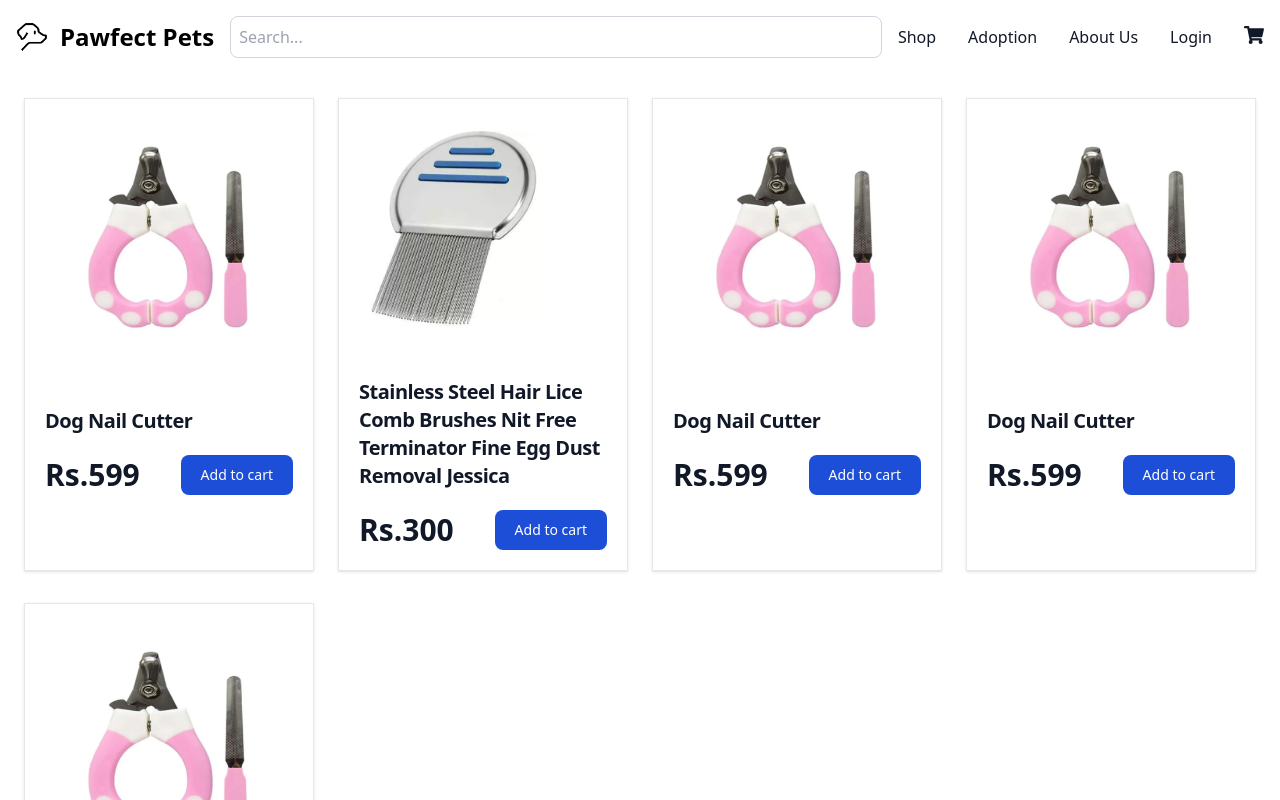
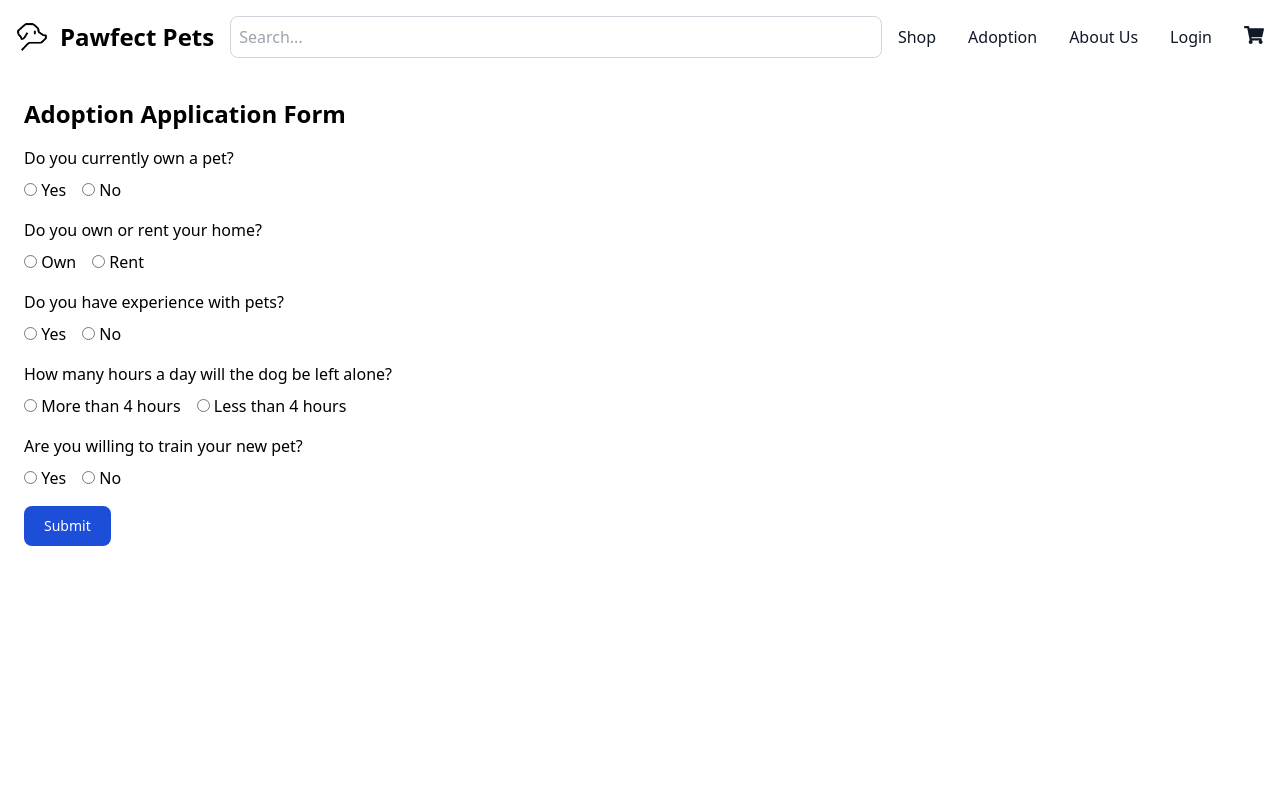
Before and after one commit to diyakhadgi/Pawfect-Pets, a React (Vite) app in the folder frontend/: page /adoption in a window 1280 px wide. Shown: the top 800 px of the page. Built offline with nearby package versions, Linux system fonts and the light colour scheme.

Commit message:
Made a adoption form

```diff
--- a/frontend/src/pages/Adoption.jsx
+++ b/frontend/src/pages/Adoption.jsx
@@ -1,175 +1,197 @@
-import React from "react";
+import React, { useState } from "react";
 import Navbar from "../components/Navbar";
-import nailcutter from "../assets/accessories/nailcutter.webp";
-import lice from "../assets/accessories/lice.webp";
 
-const Accessories = () => {
+const AdoptionForm = () => {
+  const [formData, setFormData] = useState({
+    ownsPet: "",
+    homeType: "",
+    experience: "",
+    timeAtHome: "",
+    willingToTrain: "",
+  });
+
+  const [canSeePets, setCanSeePets] = useState(false);
+
+  const handleChange = (e) => {
+    const { name, value } = e.target;
+    setFormData((prevData) => ({
+      ...prevData,
+      [name]: value,
+    }));
+  };
+
+  const handleSubmit = (e) => {
+    e.preventDefault();
+    console.log("Form Data:", formData); // Debugging: log the form data
+
+    // Check conditions for showing pets
+    const isEligible =
+      formData.ownsPet === "yes" &&
+      formData.homeType === "own" &&
+      formData.experience === "yes" &&
+      formData.timeAtHome === "moreThan4Hours" &&
+      formData.willingToTrain === "yes";
+
+    console.log("Is Eligible:", isEligible); // Debugging: log eligibility check result
+
+    setCanSeePets(isEligible);
+  };
+
   return (
     <>
       <Navbar />
-      <div class="grid grid-cols-1 sm:grid-cols-2 md:grid-cols-3 lg:grid-cols-4 gap-6 p-6">
-        <div class="mr-2 mb-2 w-full max-w-sm bg-white border border-gray-200  shadow dark:bg-gray-200 dark:border-gray-200">
-          <a href="#">
-            <img
-              class="p-8 rounded-t-lg"
-              src={nailcutter}
-              alt="product image"
-              width="100%"
-              height="auto"
-            />
-          </a>
-          <div class="px-5 pb-5">
-            <div class="py-5">
-              <a href="#">
-                <h5 class="text-xl font-semibold tracking-tight text-gray-900 dark:text-zinc-900">
-                  Dog Nail Cutter
-                </h5>
-              </a>
-            </div>
-            <div class="flex items-center justify-between">
-              <span class="text-3xl font-bold text-gray-900 dark:text-zinc-900">
-                Rs.599
-              </span>
-              <a
-                href="#"
-                class="text-white bg-blue-700 hover:bg-blue-800 focus:ring-4 focus:outline-none focus:ring-blue-300 font-medium rounded-lg text-sm px-5 py-2.5 text-center dark:bg-blue-600 dark:hover:bg-blue-700 dark:focus:ring-blue-800"
-              >
-                Add to cart
-              </a>
-            </div>
+      <div className="p-6">
+        <h2 className="text-2xl font-bold mb-4">Adoption Application Form</h2>
+        <form onSubmit={handleSubmit}>
+          <div className="mb-4">
+            <label className="block mb-2">
+              Do you currently own a pet?
+            </label>
+            <label>
+              <input
+                type="radio"
+                name="ownsPet"
+                value="yes"
+                onChange={handleChange}
+                required
+              />{" "}
+              Yes
+            </label>
+            <label className="ml-4">
+              <input
+                type="radio"
+                name="ownsPet"
+                value="no"
+                onChange={handleChange}
+                required
+              />{" "}
+              No
+            </label>
           </div>
-        </div>
 
-        <div class="mr-2 mb-2 w-full max-w-sm bg-white border border-gray-200  shadow dark:bg-gray-200 dark:border-gray-200">
-          <a href="#">
-            <img
-              class="p-8 rounded-t-lg"
-              src={lice}
-              alt="product image"
-              width="80%"
-              height="auto"
-            />
-          </a>
-          <div class="px-5 pb-5">
-            <div class="py-5">
-              <a href="#">
-                <h5 class="text-xl font-semibold tracking-tight text-gray-900 dark:text-zinc-900">
-                Stainless Steel Hair Lice Comb Brushes Nit Free Terminator Fine Egg Dust Removal Jessica
-                </h5>
-              </a>
-            </div>
-            <div class="flex items-center justify-between">
-              <span class="text-3xl font-bold text-gray-900 dark:text-zinc-900">
-                Rs.300
-              </span>
-              <a
-                href="#"
-                class="text-white bg-blue-700 hover:bg-blue-800 focus:ring-4 focus:outline-none focus:ring-blue-300 font-medium rounded-lg text-sm px-5 py-2.5 text-center dark:bg-blue-600 dark:hover:bg-blue-700 dark:focus:ring-blue-800"
-              >
-                Add to cart
-              </a>
-            </div>
+          <div className="mb-4">
+            <label className="block mb-2">Do you own or rent your home?</label>
+            <label>
+              <input
+                type="radio"
+                name="homeType"
+                value="own"
+                onChange={handleChange}
+                required
+              />{" "}
+              Own
+            </label>
+            <label className="ml-4">
+              <input
+                type="radio"
+                name="homeType"
+                value="rent"
+                onChange={handleChange}
+                required
+              />{" "}
+              Rent
+            </label>
           </div>
-        </div>
 
-        <div class="mr-2 mb-2 w-full max-w-sm bg-white border border-gray-200  shadow dark:bg-gray-200 dark:border-gray-200">
-          <a href="#">
-            <img
-              class="p-8 rounded-t-lg"
-              src={nailcutter}
-              alt="product image"
-              width="100%"
-              height="auto"
-            />
-          </a>
-          <div class="px-5 pb-5">
-            <div class="py-5">
-              <a href="#">
-                <h5 class="text-xl font-semibold tracking-tight text-gray-900 dark:text-zinc-900">
-                  Dog Nail Cutter
-                </h5>
-              </a>
-            </div>
-            <div class="flex items-center justify-between">
-              <span class="text-3xl font-bold text-gray-900 dark:text-zinc-900">
-                Rs.599
-              </span>
-              <a
-                href="#"
-                class="text-white bg-blue-700 hover:bg-blue-800 focus:ring-4 focus:outline-none focus:ring-blue-300 font-medium rounded-lg text-sm px-5 py-2.5 text-center dark:bg-blue-600 dark:hover:bg-blue-700 dark:focus:ring-blue-800"
-              >
-                Add to cart
-              </a>
-            </div>
+          <div className="mb-4">
+            <label className="block mb-2">Do you have experience with pets?</label>
+            <label>
+              <input
+                type="radio"
+                name="experience"
+                value="yes"
+                onChange={handleChange}
+                required
+              />{" "}
+              Yes
+            </label>
+            <label className="ml-4">
+              <input
+                type="radio"
+                name="experience"
+                value="no"
+                onChange={handleChange}
+                required
+              />{" "}
+              No
+            </label>
           </div>
-        </div>
 
-        <div class="mr-2 mb-2 w-full max-w-sm bg-white border border-gray-200  shadow dark:bg-gray-200 dark:border-gray-200">
-          <a href="#">
-            <img
-              class="p-8 rounded-t-lg"
-              src={nailcutter}
-              alt="product image"
-              width="100%"
-              height="auto"
-            />
-          </a>
-          <div class="px-5 pb-5">
-            <div class="py-5">
-              <a href="#">
-                <h5 class="text-xl font-semibold tracking-tight text-gray-900 dark:text-zinc-900">
-                  Dog Nail Cutter
-                </h5>
-              </a>
-            </div>
-            <div class="flex items-center justify-between">
-              <span class="text-3xl font-bold text-gray-900 dark:text-zinc-900">
-                Rs.599
-              </span>
-              <a
-                href="#"
-                class="text-white bg-blue-700 hover:bg-blue-800 focus:ring-4 focus:outline-none focus:ring-blue-300 font-medium rounded-lg text-sm px-5 py-2.5 text-center dark:bg-blue-600 dark:hover:bg-blue-700 dark:focus:ring-blue-800"
-              >
-                Add to cart
-              </a>
-            </div>
+          <div className="mb-4">
+            <label className="block mb-2">
+              How many hours a day will the dog be left alone?
+            </label>
+            <label>
+              <input
+                type="radio"
+                name="timeAtHome"
+                value="moreThan4Hours"
+                onChange={handleChange}
+                required
+              />{" "}
+              More than 4 hours
+            </label>
+            <label className="ml-4">
+              <input
+                type="radio"
+                name="timeAtHome"
+                value="lessThan4Hours"
+                onChange={handleChange}
+                required
+              />{" "}
+              Less than 4 hours
+            </label>
           </div>
-        </div>
 
-        <div class="mr-2 mb-2 w-full max-w-sm bg-white border border-gray-200  shadow dark:bg-gray-200 dark:border-gray-200">
-          <a href="#">
-            <img
-              class="p-8 rounded-t-lg"
-              src={nailcutter}
-              alt="product image"
-              width="100%"
-              height="auto"
-            />
-          </a>
-          <div class="px-5 pb-5">
-            <div class="py-5">
-              <a href="#">
-                <h5 class="text-xl font-semibold tracking-tight text-gray-900 dark:text-zinc-900">
-                  Dog Nail Cutter
-                </h5>
-              </a>
-            </div>
-            <div class="flex items-center justify-between">
-              <span class="text-3xl font-bold text-gray-900 dark:text-zinc-900">
-                Rs.599
-              </span>
-              <a
-                href="#"
-                class="text-white bg-blue-700 hover:bg-blue-800 focus:ring-4 focus:outline-none focus:ring-blue-300 font-medium rounded-lg text-sm px-5 py-2.5 text-center dark:bg-blue-600 dark:hover:bg-blue-700 dark:focus:ring-blue-800"
-              >
-                Add to cart
-              </a>
-            </div>
+          <div className="mb-4">
+            <label className="block mb-2">
+              Are you willing to train your new pet?
+            </label>
+            <label>
+              <input
+                type="radio"
+                name="willingToTrain"
+                value="yes"
+                onChange={handleChange}
+                required
+              />{" "}
+              Yes
+            </label>
+            <label className="ml-4">
+              <input
+                type="radio"
+                name="willingToTrain"
+                value="no"
+                onChange={handleChange}
+                required
+              />{" "}
+              No
+            </label>
           </div>
-        </div>
+
+          <button
+            type="submit"
+            className="text-white bg-blue-700 hover:bg-blue-800 focus:ring-4 focus:outline-none focus:ring-blue-300 font-medium rounded-lg text-sm px-5 py-2.5"
+          >
+            Submit
+          </button>
+        </form>
+
+        {canSeePets && (
+          <div className="mt-6">
+            <h3 className="text-xl font-semibold">Pet List</h3>
+            {/* Display pet lists here */}
+            <ul>
+              <li>Dog 1</li>
+              <li>Dog 2</li>
+              <li>Dog 3</li>
+              {/* Add more dog details */}
+            </ul>
+          </div>
+        )}
       </div>
     </>
   );
 };
 
-export default Accessories;
+export default AdoptionForm;
--- a/frontend/src/routes/MyRoutes.jsx
+++ b/frontend/src/routes/MyRoutes.jsx
@@ -2,7 +2,7 @@ import { BrowserRouter, Navigate, Route, Routes } from "react-router-dom";
 import Home from "../pages/Home";
 import Login from "../pages/Login";
 import Register from "../pages/Register";
-import Adoption from "../pages/Adoption";
+
 import AboutUs from "../pages/AboutUs";
 import Food from "../pages/section/Food";
 import Accessories from "../pages/section/Accessories";
@@ -16,6 +16,7 @@ import AdminRegister from "../pages/adminpages/AdminRegister";
 import AdminDashboard from "../pages/adminpages/AdminDashboard";
 import MyCart from "../pages/MyCart";
 import DogForm from "../pages/adminpages/DogForm";
+import AdoptionForm from "../pages/Adoption";
 
 export default function MyRoutes() {
   return (
@@ -25,7 +26,7 @@ export default function MyRoutes() {
         <Route path="/home" element={<Home />} />
         <Route path="/login" element={<Login />} />
         <Route path="/register" element={<Register />} />
-        <Route path="/adoption" element={<Adoption />} />
+        <Route path="/adoption" element={<AdoptionForm />} />
         <Route path="/aboutUs" element={<AboutUs />} />
         <Route path="/food" element={<Food />} />
         <Route path="/accessories" element={<Accessories />} />
```
Also changed, not shown: frontend/src/pages/MyCart.jsx (+6 -13 lines).
